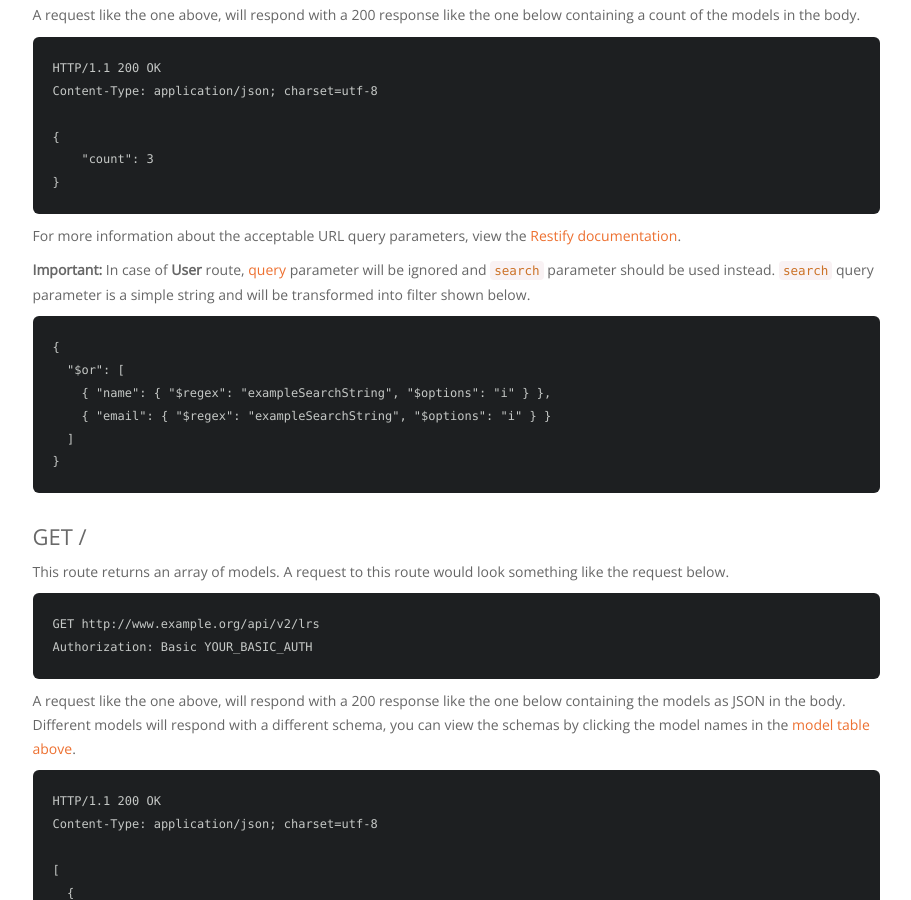
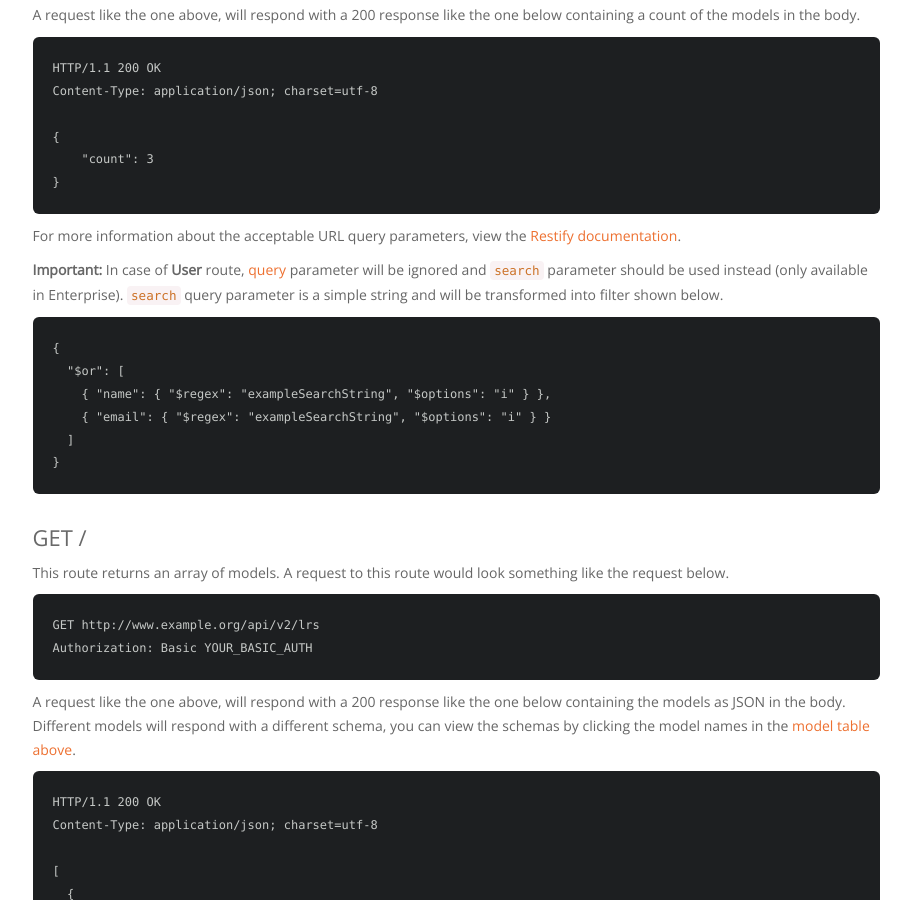
Before and after one commit to LearningLocker/docs, a Jekyll site: the page built from src/http-rest.md, in a window 1280 px wide and 900 px high, scrolled down 1719 px. Shown: the whole window, without its empty margins (330-1241 px from the left). Built offline with Jekyll 4.4.1, drawn with Linux system fonts in a browser that asks for light colours; nearby versions of some CDN libraries.

Commit message:
docs: Reword and fix typos
Co-authored-by: Ryan Smith <3045513+ryansmith94@users.noreply.github.com>

````diff
--- a/src/http-rest.md
+++ b/src/http-rest.md
@@ -72,7 +72,7 @@
 
 For more information about the acceptable URL query parameters, view the [Restify documentation](https://florianholzapfel.github.io/express-restify-mongoose/#querying).
 
-**Important:** In case of **User** route, [query](https://florianholzapfel.github.io/express-restify-mongoose/#querying) parameter will be ignored and `search` parameter should be used instead. `search` query parameter is a simple string and will be transformed into filter shown below.
+**Important:** In case of **User** route, [query](https://florianholzapfel.github.io/express-restify-mongoose/#querying) parameter will be ignored and `search` parameter should be used instead (only available in Enterprise). `search` query parameter is a simple string and will be transformed into filter shown below.
 
 ```json
 {
````
